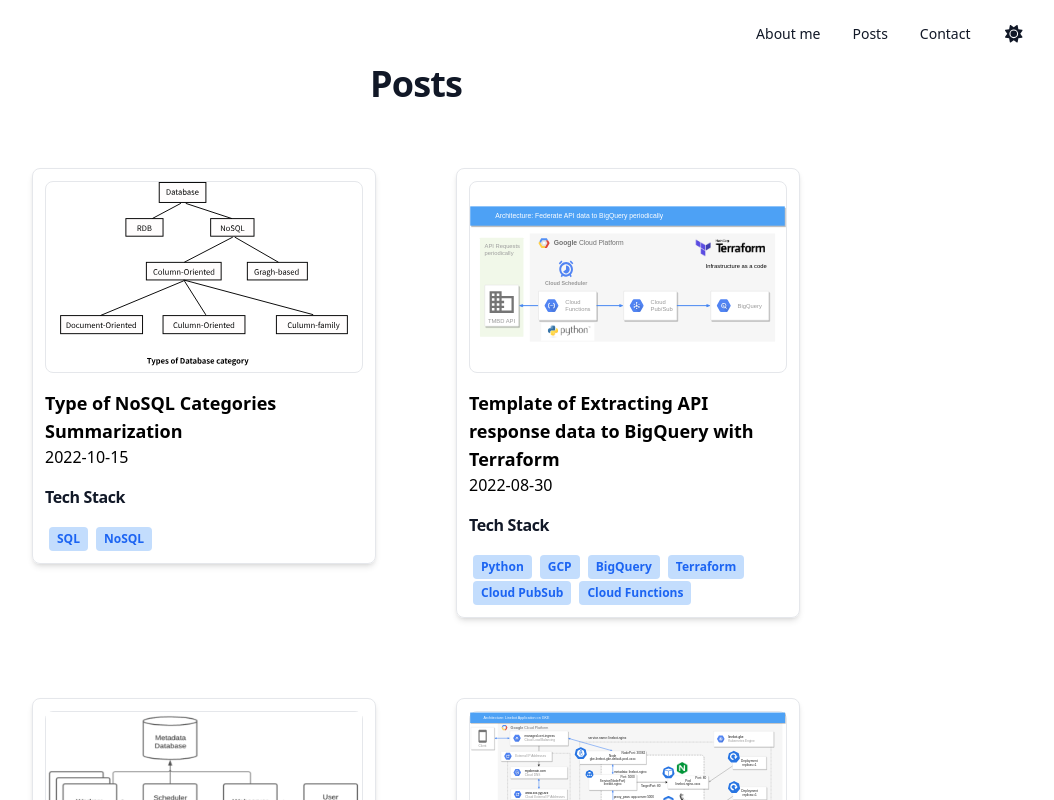
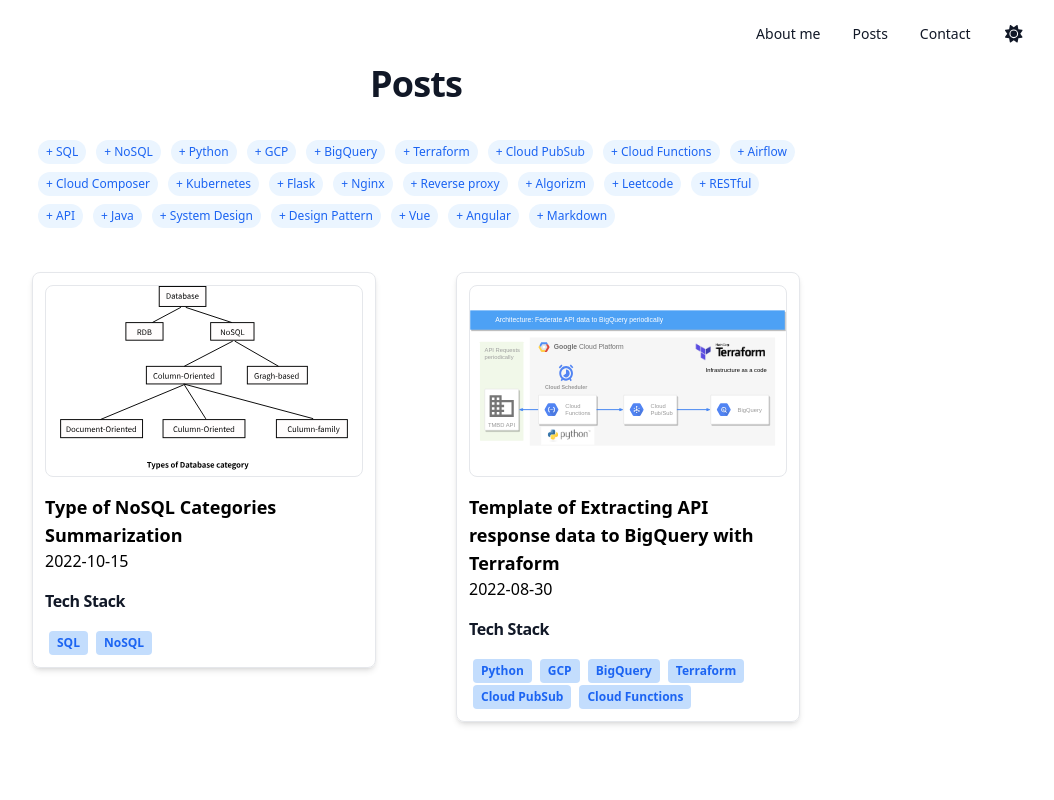
Before and after one commit to kotaaaa/myportfolio, a Next.js app: page /posts in a window 1280 px wide. Shown: the top 800 px of the page, without its empty margins (224-1278 px from the left). Built offline with nearby package versions, Linux system fonts and the light colour scheme.

Commit message:
until filter with tech stack

```diff
--- a/components/posts/index.tsx
+++ b/components/posts/index.tsx
@@ -5,8 +5,39 @@ import Head from "next/head";
 import PostCard from '../../components/postcard';
 import Pagination from '../../components/pagination';
 
-const Posts: NextPage<{ posts: any[], pages: any[] }> = ({ posts, pages }) => {
+const Posts: NextPage<{ posts: any[], pages: any[], allTeckStacks: string[] }> = ({ posts, pages, allTeckStacks }) => {
+  const highLight = "font-semibold bg-blue-200";
+  const defalutPosts = posts
+  const [tabFilter, setTabFilter] = useState<string[]>([]);
   const [postsList, setPostList] = useState(posts);
+
+  const highLightTab = (name: string) => {
+    if (!tabFilter.includes(name)) return;
+    return highLight;
+  };
+
+  const filterProjects = (name: string) => {
+
+    let newTabFilter: string[];
+    // If the selected tech stack is already in the array, remove it.
+    if (tabFilter.includes(name)) {
+      newTabFilter = tabFilter.filter(item => item !== name);
+    } else {
+      // If not, add it to the array.
+      newTabFilter = [...tabFilter, name];
+    }
+    setTabFilter(newTabFilter);
+    // initialize posts if no tag is selected
+    if (newTabFilter.length == 0) {
+      setPostList(defalutPosts)
+      return;
+    }
+    const posts = defalutPosts.filter((data) => {
+      // AND condition for teck stack
+      return newTabFilter.every(item => data.frontMatter.techStack.includes(item));
+    });
+    setPostList(posts);
+  };
 
   return (
     <>
@@ -18,8 +49,24 @@ const Posts: NextPage<{ posts: any[], pages: any[] }> = ({ posts, pages }) => {
           <h2 className="mb-4 text-4xl tracking-tight font-extrabold text-center text-gray-900 dark:text-gray-300">
                 Posts
           </h2>
-          <div className="my-8">
-            <div className="grid grid-cols-2 gap-20 py-8 mx-auto max-w-screen-md content-center">
+          <div className="content-center gap-2 py-4 mx-auto max-w-screen-md content-center">
+            {allTeckStacks.map((name: string, idx: number) => {
+              return (
+                <button
+                  key={`techStack-${name}-${idx}`}
+                  className={`text-xs inline-block py-1 px-2 my-1 mx-1.5 rounded-full text-blue-600 bg-blue-50 last:mr-0 mr-1 ${highLightTab(
+                        name
+                  )}`}
+                  id={name}
+                  onClick={() => filterProjects(name)}
+                >
+                 + {name}
+                </button>
+              );
+            })}
+          </div>
+          <div className="my-2">
+            <div className="grid grid-cols-2 gap-20 py-4 mx-auto max-w-screen-md content-center">
               {postsList.map((post) => (
                 <PostCard key={post.slug} post={post} />
               ))}
--- a/pages/posts.tsx
+++ b/pages/posts.tsx
@@ -23,25 +23,34 @@ export const getStaticProps = () => {
     };
   });
 
+  // Sort by Date Desc
   const sortedPosts = posts.sort((postA, postB) =>
     new Date(postA.frontMatter.date) > new Date(postB.frontMatter.date) ? -1 : 1
   );
-
+  // Calculate total page
   const pages = range(1, Math.ceil(posts.length / PAGE_SIZE));
+  // Collect all tech stack from {post}.md
+  const techStackToSet = (posts: any[]): Set<string> => {
+    const techStacks = posts.flatMap(post => post.frontMatter.techStack);
+    return new Set(techStacks);
+  }
+  const techStackSet = techStackToSet(posts);
+  const allTeckStacks = Array.from(techStackSet);
 
   return {
     props: {
       sortedPosts: sortedPosts.slice(0, PAGE_SIZE),
       pages,
+      allTeckStacks,
     },
   };
 };
 
-const Home: NextPage<{sortedPosts: any[], pages: any[]}> = ({ sortedPosts, pages }) => {
+const Home: NextPage<{sortedPosts: any[], pages: any[], allTeckStacks: string[]}> = ({ sortedPosts, pages, allTeckStacks }) => {
   return (
     <>
       <section id="posts">
-        <Posts posts={sortedPosts} pages={pages}/>
+        <Posts posts={sortedPosts} pages={pages} allTeckStacks={allTeckStacks}/>
       </section>
     </>
   );
```
